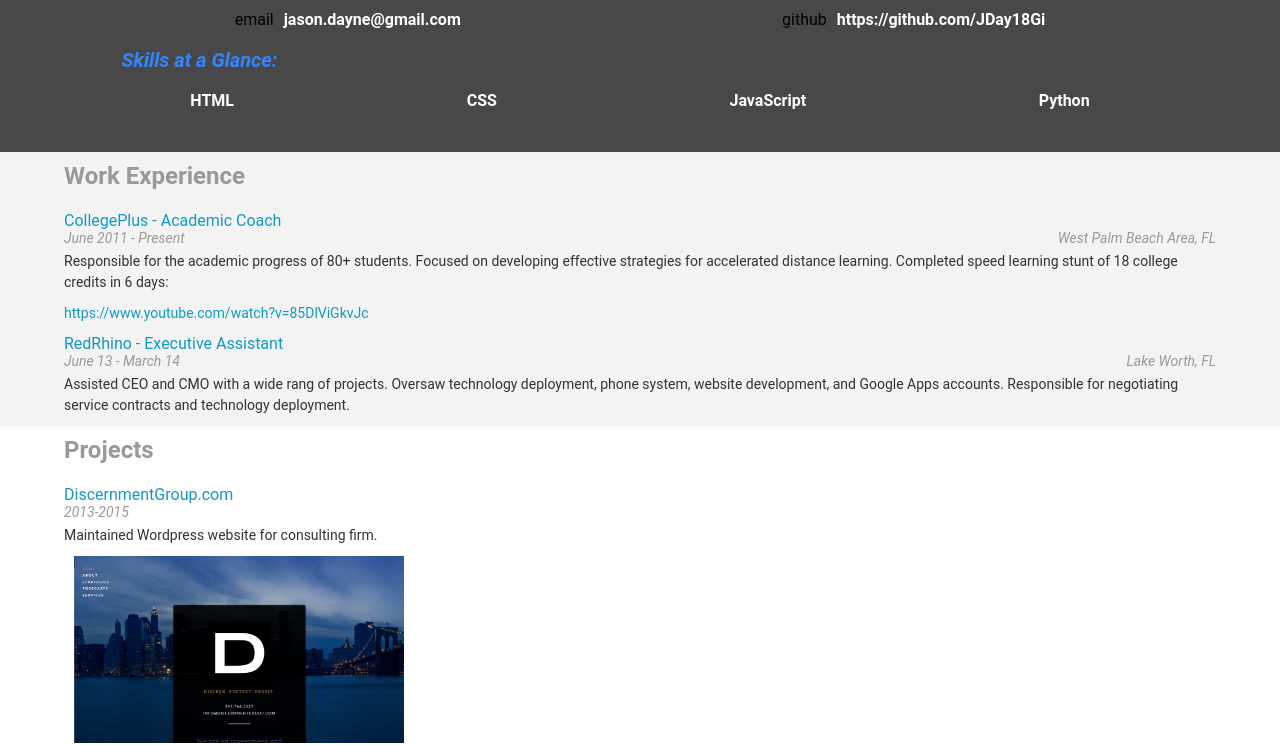
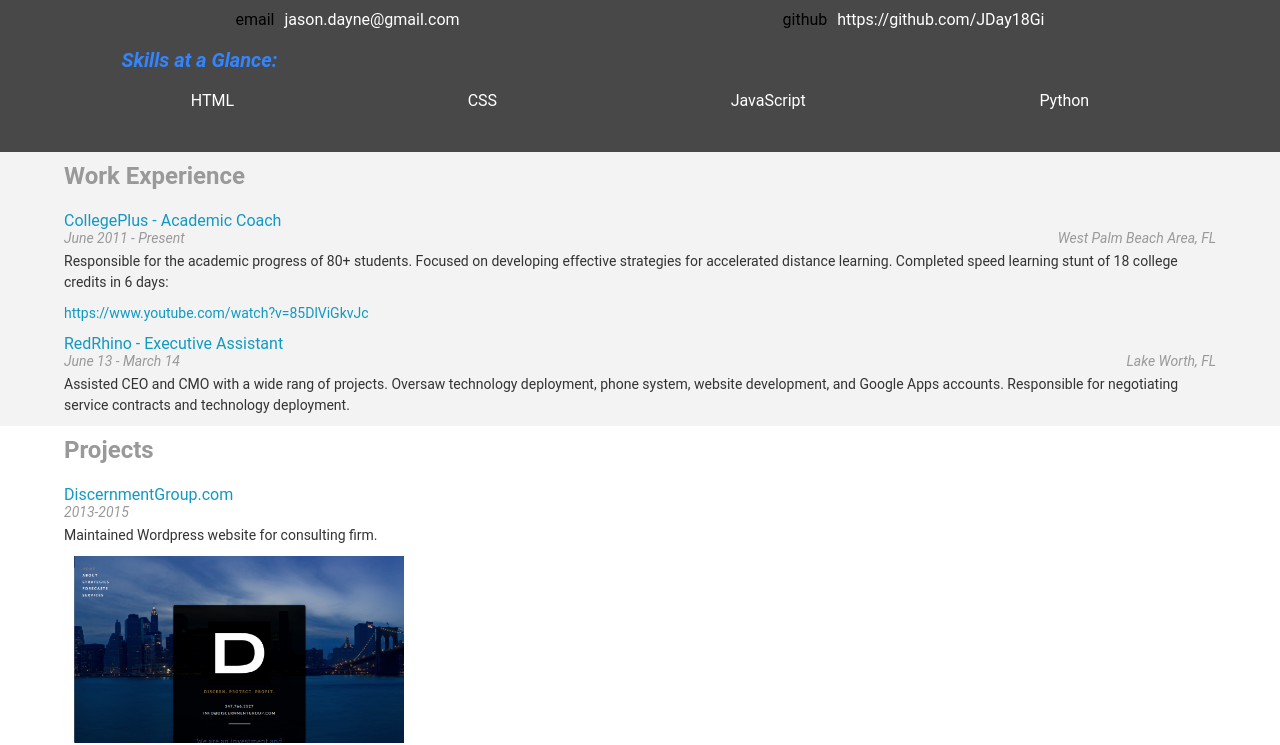
Before and after one commit to JDay18Gi/FEWD_Project_2_Online_Resume, a plain HTML site: page index.html in a window 1280 px wide. Shown: the part 82-827 px from the top of the page. Drawn offline with Linux system fonts and the light colour scheme; some packages are replaced by stand-ins of ours.

Commit message:
Refined Bio Object Function

```diff
--- a/css/style.css
+++ b/css/style.css
@@ -100,7 +100,7 @@ a {
 }
 
 .white-text {
-  font-weight: bold;
+  font-weight: normal;
   color: #FFFFFF;
 }
 
@@ -114,7 +114,6 @@ a {
   background-color: #4A4A4A;
 }
 
-/* TODO: Replace with image later */
 #header {
   background-color: #484848;
 }
--- a/js/resumeBuilder.js
+++ b/js/resumeBuilder.js
@@ -1,26 +1,21 @@
-
-var name = "Jason D. Girard"
-var role = "Front-End Web Developer"
-var skills = ["HTML", "CSS", "JavaScript", "Python"];
-
-var formattedName = HTMLheaderName.replace("%data%", name);
-var formattedRole = HTMLheaderRole.replace("%data%", role);
-$("#header").prepend(formattedRole);
-$("#header").prepend(formattedName);
-
 var bio = {
 	name: "Jason D. Girard",
-	role: role,
+	role: "Front-End Web Developer",
 	phone: "561.633.3829",
 	email: "jason.dayne@gmail.com",
 	picture: "http://waynehastings.com/wp-content/uploads/2014/01/2348700.jpg",
 	welcomeMessage: "Thank you for visiting my site.",
 	locations: ["Jupiter, FL", "Los Angelels, CA"],
 	gitHub: "https://github.com/JDay18Gi",
-	skills: skills
+	skills: ["HTML", "CSS", "JavaScript", "Python"],
+	addBio: function (bioProperty, helperVar) {
+		var formattedProperty = helperVar.replace("%data%", bioProperty);
+		$("#header").prepend(formattedProperty);
+		}
 };
 
-
+bio.addBio(bio.role, HTMLheaderRole);
+bio.addBio(bio.name, HTMLheaderName);
 
 var workObject = {
 	"jobs":[
```
Also changed, not shown: index.html (+2 -0 lines).
